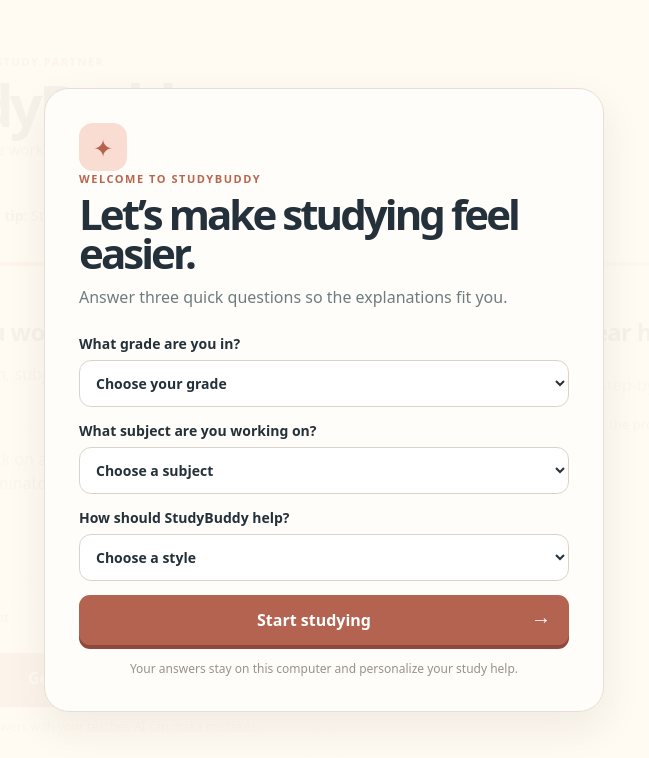
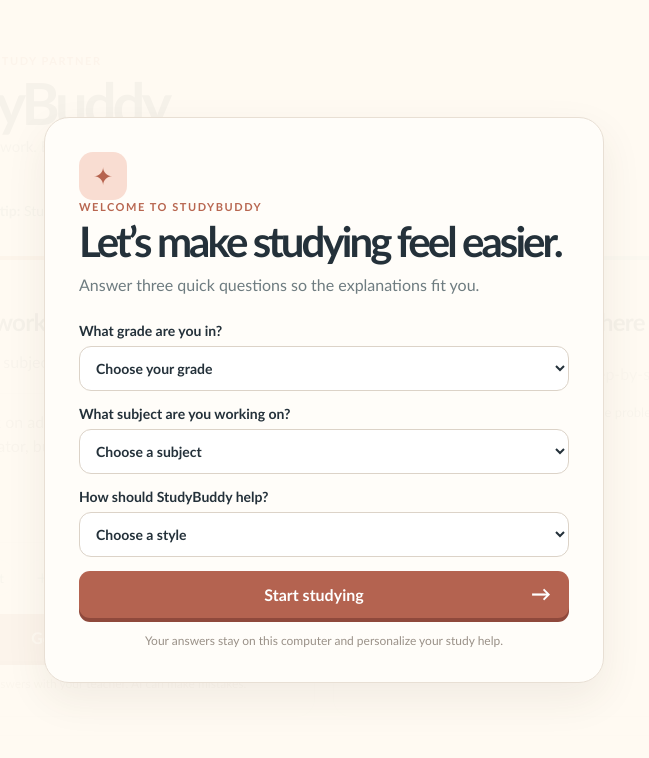
Before and after one commit to Shmings05/StudyBuddy, a website: page index.html in a window 1280 px wide. Shown: the top 758 px of the page, without its empty margins (316-965 px from the left). Drawn offline with nearby package versions, Linux system fonts and the light colour scheme.

Commit message:
Change StudyBuddy font

```diff
--- a/clean.css
+++ b/clean.css
@@ -1,7 +1,8 @@
-body{background:#f6f8f7;color:#24313a}
+body{background:#f6f8f7;color:#24313a;font-family:"Trebuchet MS","Avenir Next",sans-serif}
 .shell{max-width:1040px;padding:54px 24px 76px}
 .hero{margin-bottom:34px;align-items:flex-start}
 .logo{width:48px;height:48px;border-radius:14px;font-size:24px}
+h1,h2{font-family:"Trebuchet MS","Avenir Next",sans-serif}
 h1{font-size:clamp(42px,6vw,58px);letter-spacing:-.07em}
 .subtitle{font-size:15px;color:#718084}
 .notice{max-width:760px;margin:0 auto 24px;padding:13px 17px;border:0;background:#edf5f4;color:#527174;font-size:14px}
```
